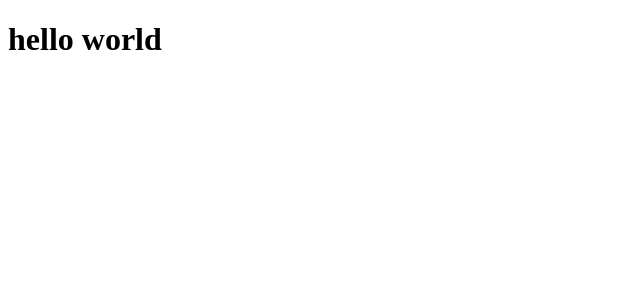
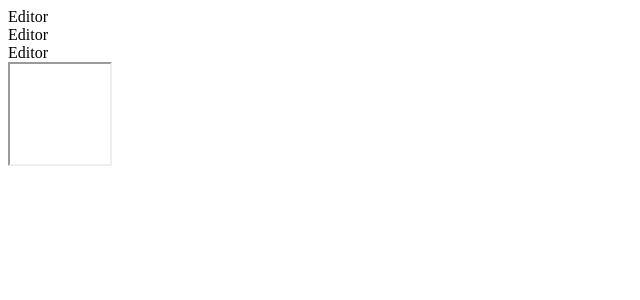
Before and after one commit to AdiMondal/code-peer, a React (Create React App) app: page / in a window 1280 px wide. Shown: the top 300 px of the page, without its empty margins (0-640 px from the left). Built offline with nearby package versions, Linux system fonts and the light colour scheme.

Commit message:
HTML  setup done

```diff
--- a/package.json
+++ b/package.json
@@ -6,7 +6,9 @@
     "@testing-library/jest-dom": "^5.17.0",
     "@testing-library/react": "^13.4.0",
     "@testing-library/user-event": "^13.5.0",
+    "codemirror": "^6.0.1",
     "react": "^18.2.0",
+    "react-codemirror2": "^7.3.0",
     "react-dom": "^18.2.0",
     "react-scripts": "5.0.1",
     "web-vitals": "^2.1.4"
--- a/src/App.js
+++ /dev/null
@@ -1,11 +0,0 @@
-
-
-function App() {
-  return (
-    <div>
-      <h1>hello world</h1>
-    </div>
-  );
-}
-
-export default App;
--- /dev/null
+++ b/src/components/App.js
@@ -0,0 +1,25 @@
+import React from "react";
+import Editor from "./Editor";
+
+function App() {
+   return (
+    <>
+      <div className = "pane top-pane">
+        <Editor />
+        <Editor />
+        <Editor />
+      </div>
+      <div className="pane">
+        <iframe
+        title="output"
+        sandbox="allow-scripts"
+        width={100}
+        height={100}
+        />
+      </div>
+    </>
+   )
+
+}
+
+export default App;
--- /dev/null
+++ b/src/components/Editor.js
@@ -0,0 +1,7 @@
+import React from 'react'
+
+export default function Editor() {
+  return (
+    <div>Editor</div>
+  )
+}
--- a/src/index.js
+++ b/src/index.js
@@ -1,7 +1,7 @@
 import React from 'react';
 import ReactDOM from 'react-dom/client';
 import './index.css';
-import App from './App';
+import App from './components/App';
 
 
 
```
Also changed, not shown: 1 other file (tests, documents, lock files or other folders).
